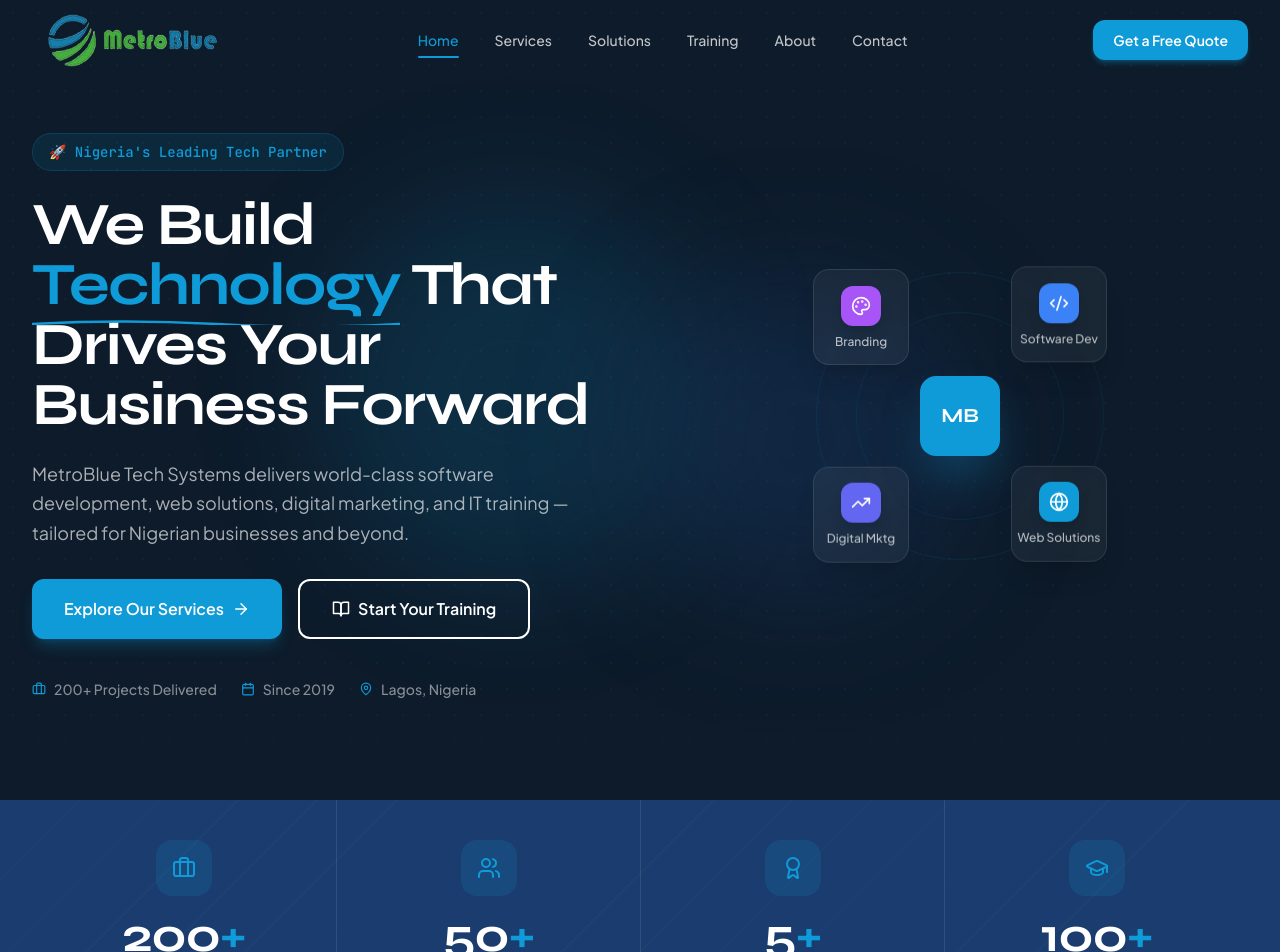
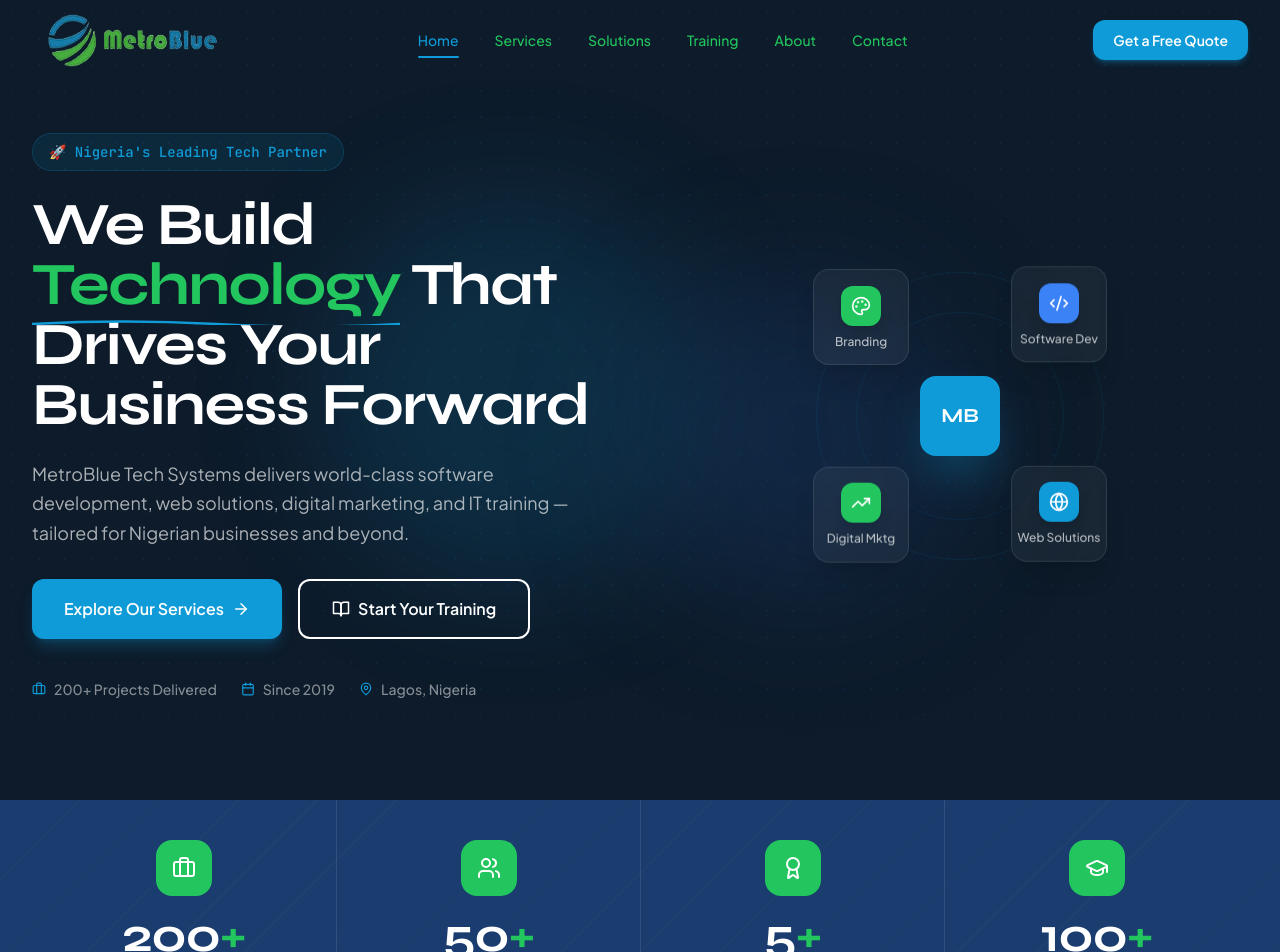
Before and after one commit to celineronaldo56-code/MetroBlue_Landing_Page, a React (Vite) app: page / in a window 1280 px wide. Shown: the top 952 px of the page. Built offline with nearby package versions, Linux system fonts and the light colour scheme; the HTML template or start-up script is replaced by a standard one.

Commit message:
completed the footer

```diff
--- a/src/components/layout/Footer.tsx
+++ b/src/components/layout/Footer.tsx
@@ -1,5 +1,6 @@
 import React from 'react'
-import { Zap, MapPin, Phone, Mail, Globe, MessageSquare } from 'lucide-react'
+import { MapPin, Phone, Mail, Globe, MessageSquare } from 'lucide-react'
+
 
 const serviceLinks = [
   'Software Development',
@@ -11,17 +12,17 @@
 ]
 
 const solutionLinks = [
-  { label: 'Educesol',   sub: 'School Management'  },
-  { label: 'Enterprise', sub: 'Business Solutions'  },
+  { label: 'Educesol', sub: 'School Management' },
+  { label: 'Enterprise', sub: 'Business Solutions' },
   { label: 'Metroblits', sub: 'Digital Marketplace' },
-  { label: 'IT Training', sub: 'Courses & Bootcamps'},
+  { label: 'IT Training', sub: 'Courses & Bootcamps' },
 ]
 
 const contactItems = [
   { Icon: MapPin, text: '322 Road, Opp. H-Close, Lagos' },
-  { Icon: Phone,  text: '09079125273 · 08162524860'      },
-  { Icon: Mail,   text: 'info@metrobluets.com'            },
-  { Icon: Globe,  text: 'metrobluets.com'                 },
+  { Icon: Phone, text: '09079125273 · 08162524860' },
+  { Icon: Mail, text: 'info@metrobluets.com' },
+  { Icon: Globe, text: 'metrobluets.com' },
 ]
 
 export const Footer: React.FC = () => {
@@ -30,89 +31,159 @@
 
   return (
     <footer className="bg-dark text-white">
+
       <div className="container-xl py-16 lg:py-20">
         <div className="grid sm:grid-cols-2 lg:grid-cols-4 gap-10">
 
           {/* Brand */}
           <div className="sm:col-span-2 lg:col-span-1">
-            <div className="flex items-center gap-2.5 mb-4">
-              <div className="w-9 h-9 rounded-xl bg-secondary flex items-center justify-center shadow-md shadow-secondary/40">
-                <Zap size={18} className="text-white" />
-              </div>
-              <span className="font-display font-bold text-xl tracking-tight">
-                Metro<span className="text-secondary">Blue</span>
-              </span>
+
+            <div className="flex items-center gap-3 mb-4">
+
+              <img
+                src={"/public/image.png"}
+                alt="MetroBlue Logo"
+                className="h-10 w-auto"
+              />
+
             </div>
+
             <p className="text-white/50 text-sm leading-relaxed mb-4">
-              Nigeria's trusted technology partner — building world-class software, web solutions, and IT training since 2019.
+              Nigeria's trusted technology partner — building world-class software,
+              web solutions, and IT training since 2019.
             </p>
-            <p className="text-white/30 text-xs font-mono">RC-1634086 · Lagos, Nigeria</p>
+
+            <p className="text-white/30 text-xs font-mono">
+              RC-1634086 · Lagos, Nigeria
+            </p>
+
           </div>
 
           {/* Services */}
           <div>
-            <h4 className="font-display font-bold text-white mb-5">Services</h4>
+
+            <h4 className="font-display font-bold text-white mb-5">
+              Services
+            </h4>
+
             <ul className="space-y-3">
+
               {serviceLinks.map((s) => (
                 <li key={s}>
+
                   <button
                     onClick={() => scrollTo('services')}
                     className="text-white/50 text-sm hover:text-secondary transition-colors duration-200 text-left"
                   >
                     {s}
                   </button>
+
                 </li>
               ))}
+
             </ul>
+
           </div>
 
           {/* Solutions */}
           <div>
-            <h4 className="font-display font-bold text-white mb-5">Solutions</h4>
+
+            <h4 className="font-display font-bold text-white mb-5">
+              Solutions
+            </h4>
+
             <ul className="space-y-3">
+
               {solutionLinks.map(({ label, sub }) => (
                 <li key={label}>
-                  <button onClick={() => scrollTo('solutions')} className="text-left group">
+
+                  <button
+                    onClick={() => scrollTo('solutions')}
+                    className="text-left group"
+                  >
+
                     <span className="text-white/50 text-sm group-hover:text-secondary transition-colors block">
                       {label}
                     </span>
-                    <span className="text-white/25 text-xs">{sub}</span>
+
+                    <span className="text-white/25 text-xs">
+                      {sub}
+                    </span>
+
                   </button>
+
                 </li>
               ))}
+
             </ul>
+
           </div>
 
           {/* Contact */}
           <div>
-            <h4 className="font-display font-bold text-white mb-5">Contact Us</h4>
+
+            <h4 className="font-display font-bold text-white mb-5">
+              Contact Us
+            </h4>
+
             <ul className="space-y-4">
+
               {contactItems.map(({ Icon, text }) => (
                 <li key={text} className="flex items-start gap-2.5">
-                  <Icon size={14} className="text-secondary mt-0.5 flex-shrink-0" />
-                  <span className="text-white/50 text-sm">{text}</span>
+
+                  <Icon
+                    size={14}
+                    className="text-secondary mt-0.5 flex-shrink-0"
+                  />
+
+                  <span className="text-white/50 text-sm">
+                    {text}
+                  </span>
+
                 </li>
               ))}
+
             </ul>
-            <button
-              onClick={() => scrollTo('contact')}
+
+            {/* WhatsApp Button */}
+
+            <a
+              href="https://wa.me/2349123259866?text=Hello%20MetroBlue%20Tech%20Systems,%20I%20would%20like%20to%20enquire%20about%20your%20services."
+              target="_blank"
+              rel="noopener noreferrer"
               className="mt-6 inline-flex items-center gap-2 bg-secondary text-white text-sm font-semibold px-5 py-2.5 rounded-xl hover:bg-[#0d87be] transition-colors duration-200"
             >
-              <MessageSquare size={14} /> WhatsApp Us
-            </button>
+
+              <MessageSquare size={14} />
+
+              WhatsApp Us
+
+            </a>
+
           </div>
+
         </div>
       </div>
 
       {/* Bottom bar */}
+
       <div className="border-t border-white/10">
+
         <div className="container-xl py-5 flex flex-col sm:flex-row items-center justify-between gap-3">
+
           <p className="text-white/30 text-xs text-center sm:text-left">
-            © {new Date().getFullYear()} MetroBlue Tech Systems Limited. RC-1634086. All rights reserved.
+            © {new Date().getFullYear()} MetroBlue Tech Systems Limited.
+            RC-1634086. All rights reserved.
           </p>
-          <p className="text-white/20 text-xs">Built in Lagos, Nigeria 🇳🇬</p>
+
+          <p className="text-white/20 text-xs">
+            Built in Lagos, Nigeria 🇳🇬
+          </p>
+
         </div>
+
       </div>
+
     </footer>
   )
 }
--- a/src/components/layout/Navbar.tsx
+++ b/src/components/layout/Navbar.tsx
@@ -123,7 +123,7 @@
                 className={`relative px-4 py-2 text-sm font-medium rounded-lg transition-colors duration-200 ${
                   activeSection === link.href
                     ? "text-secondary"
-                    : "text-white/75 hover:text-white"
+                    : "text-green-500 hover:text-white"
                 }`}
               >
 
--- a/src/components/sections/Hero.tsx
+++ b/src/components/sections/Hero.tsx
@@ -9,8 +9,8 @@
 const floatingCards = [
   { icon: Code2,      label: 'Software Dev',  colour: 'bg-blue-500',   delay: 0    },
   { icon: Globe,      label: 'Web Solutions', colour: 'bg-secondary',  delay: 0.3  },
-  { icon: TrendingUp, label: 'Digital Mktg',  colour: 'bg-indigo-500', delay: 0.6  },
-  { icon: Palette,    label: 'Branding',      colour: 'bg-purple-500', delay: 0.9  },
+  { icon: TrendingUp, label: 'Digital Mktg',  colour: 'bg-green-500', delay: 0.6  },
+  { icon: Palette,    label: 'Branding',      colour: 'bg-green-500', delay: 0.9  },
 ]
 
 const trustItems = [
@@ -47,7 +47,7 @@
             className="heading-display text-4xl sm:text-5xl lg:text-6xl text-white leading-[1.1] mb-6"
           >
             We Build{' '}
-            <span className="text-secondary relative">
+            <span className="text-green-500 relative">
               Technology
               <svg
                 className="absolute -bottom-1 left-0 w-full"
--- a/src/components/sections/Solutions.tsx
+++ b/src/components/sections/Solutions.tsx
@@ -56,7 +56,7 @@
                   onClick={() =>
                     document.getElementById('contact')?.scrollIntoView({ behavior: 'smooth' })
                   }
-                  className="inline-flex items-center gap-2 bg-primary text-white text-sm font-semibold px-6 py-3.5 rounded-xl hover:bg-[#15305a] transition-colors duration-200 shadow-lg shadow-primary/20 group"
+                  className="inline-flex items-center gap-2 bg-green-500 text-white text-sm font-semibold px-6 py-3.5 rounded-xl hover:bg-green-800 transition-colors duration-200 shadow-lg shadow-primary/20 group"
                 >
                   {solution.ctaText}
                   <ArrowRight
--- a/src/components/sections/Stats.tsx
+++ b/src/components/sections/Stats.tsx
@@ -29,12 +29,12 @@
       transition={{ duration: 0.6, delay }}
       className="flex flex-col items-center text-center px-6 py-10"
     >
-      <div className="w-14 h-14 rounded-2xl bg-secondary/15 flex items-center justify-center mb-4">
-        <Icon size={24} className="text-secondary" />
+      <div className="w-14 h-14 rounded-2xl bg-green-500 flex items-center justify-center mb-4">
+        <Icon size={24} className="text-white" />
       </div>
       <p className="heading-display text-5xl text-white mb-1">
         {count}
-        <span className="text-secondary">{suffix}</span>
+        <span className="text-green-500">{suffix}</span>
       </p>
       <p className="text-white/55 text-sm font-medium mt-1 tracking-wide uppercase">{label}</p>
     </motion.div>
--- a/src/data/solutions.ts
+++ b/src/data/solutions.ts
@@ -18,7 +18,7 @@
     ctaText: 'Get Educesol for Your School',
     ctaHref: '#contact',
     badge: 'Education',
-    badgeColour: 'bg-green-100 text-green-700',
+    badgeColour: 'bg-green-500 text-green-700',
     imageAlt: 'Educesol school management platform dashboard',
   },
   {
```
